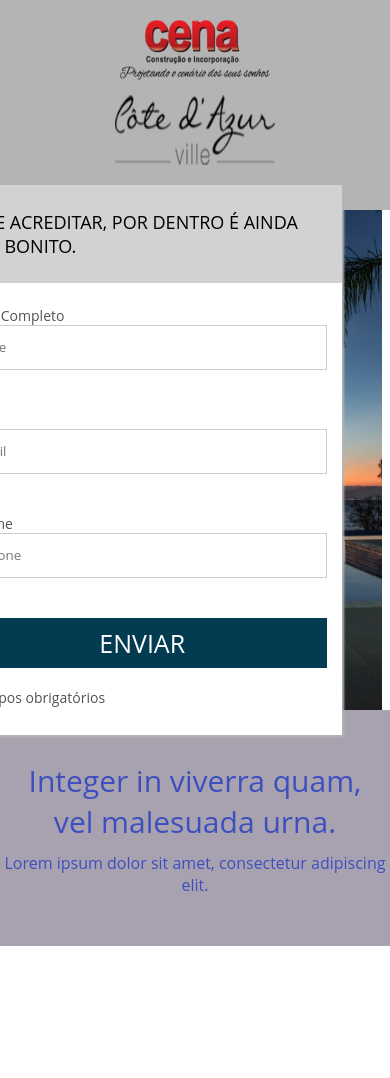
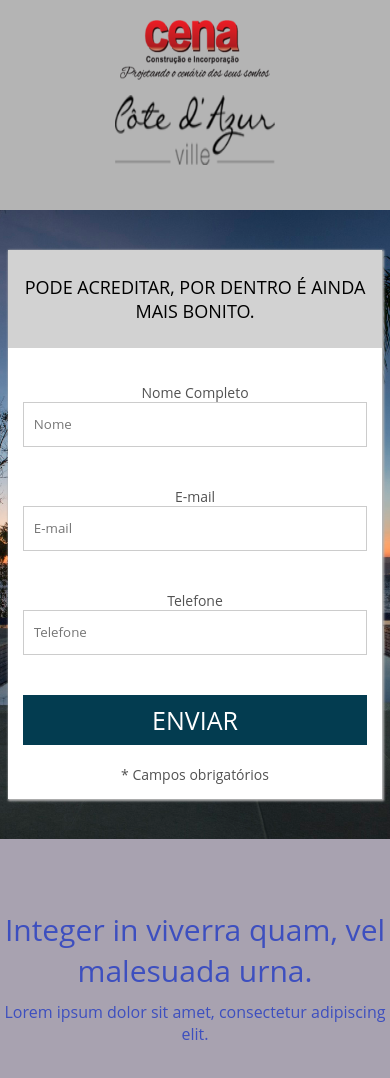
Before and after one commit to MateusFraga1988/Projeto-danki-code-02, a plain HTML site: page index.html in a window 390 px wide. Before the commit the page ends 996 px from the top, so only its background shows below. Drawn offline with Linux system fonts and the light colour scheme; a web font is replaced by a local one.

Commit message:
Finalizando banner e aplicando responsivo

```diff
--- a/css/style.css
+++ b/css/style.css
@@ -52,24 +52,22 @@ header {
 
 section.cover-form {
 	width: 100%;
-	padding: 0 2%;
 }
 
 .bg {
-	height: 500px;
+	position: relative;
+	height: 560px;
 	background-size: cover;
 	background-position: center;
 	background-image: url('../imagens/bg-form.jpg');
 }
 
 .form-container {
-	float: right;
-	margin-right: 40px;
+	position: absolute;
+	right: 30px;
+	top: -2.5%;
 	width: 400px;
-	height: 110%;
-	position: relative;
-	z-index: 2;
-	top: -5%;
+	height: 105%;
 	box-shadow: 1px 1px 2px 1px rgb(180, 180, 180);
 	background-color: white;
 }
@@ -83,7 +81,7 @@ section.cover-form {
 }
 
 .form-container form {
-	margin-top: 8px;
+	margin-top: 20px;
 	padding: 15px;
 }
 
@@ -122,19 +120,19 @@ section.cover-form {
 section.chamada {
 	z-index: 1;
 	width: 100%;
-	position: relative;
-	top: -50px;
+
 	text-align: center;
-	display: inline-block;
+
 }
 
-section.chamada .container {
-	padding: 50px 0;
+section.chamada div.container {
 	background-color: #a8a2b0;
+	padding: 70px 0 50px 0;
 }
 
+
 section.chamada h2{
-	width: 96%;
+	width: 98%;
 	max-width: 700px;
 	display: inline-block;
 	color: #3d4fbf;
@@ -146,6 +144,23 @@ section.chamada h2{
 section.chamada p {
 	margin-top: 10px;
 	color: #3d4fbf;
+}
+
+@media screen and (max-width: 960px) {
+
+	.bg {
+		height: auto;
+		padding: 40px 0;
+		text-align: center;
+	}
+
+	.form-container {
+		height: auto;
+		width: 96%;
+		max-width: 400px;
+		position: static;
+		display: inline-block;
+	}
 }
 
 @media screen and (max-width: 510px) {
--- a/index.html
+++ b/index.html
@@ -52,13 +52,14 @@
 
 			</form>
 		</div><!--form-contaier-->
+		<div class="clear"></div>
 	</div><!--container-->
 </section><!--cover-form-->
 
 <section class="chamada">
 	<div class="container">
-		<h2>Integer in viverra quam, vel malesuada urna.</h2>
-		<p>Lorem ipsum dolor sit amet, consectetur adipiscing elit.</p>
+		<div><h2>Integer in viverra quam, vel malesuada urna.</h2></div>
+		<div><p>Lorem ipsum dolor sit amet, consectetur adipiscing elit.</p></div>
 	</div><!--container-->
 </section><!--chamada-->
 
```
